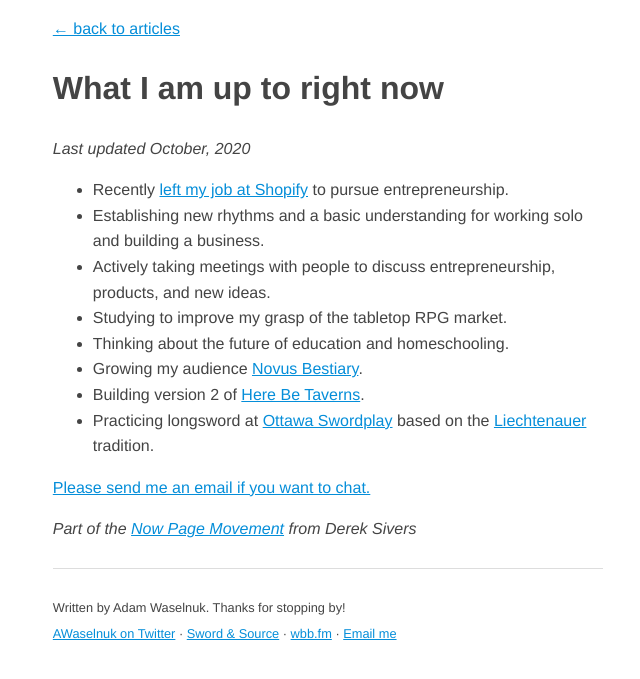
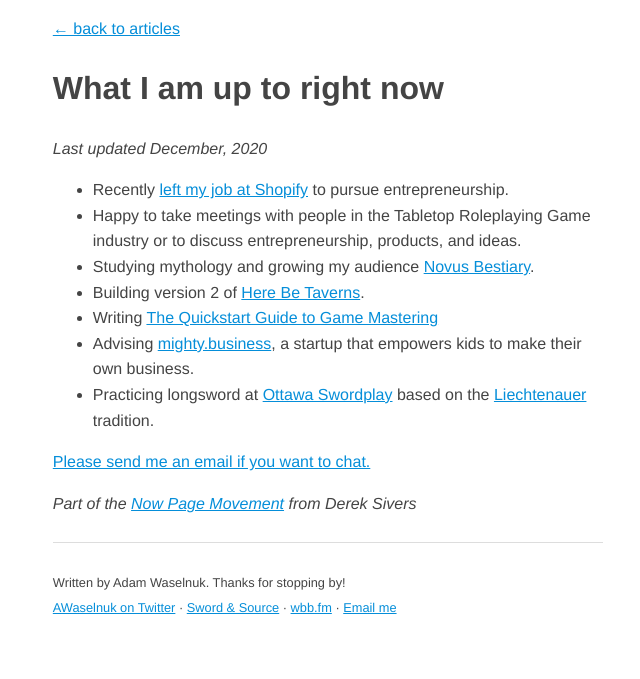
Before and after one commit to AWaselnuk/AWaselnuk.github.io, a Jekyll site: the page built from now.md, in a window 1280 px wide. Shown: the top 679 px of the page, without its empty margins (312-952 px from the left). Built offline with Jekyll 4.4.1, drawn with Linux system fonts in a browser that asks for light colours.

Commit message:
Update now page

```diff
--- a/now.md
+++ b/now.md
@@ -7,15 +7,14 @@
 
 # What I am up to right now
 
-_Last updated October, 2020_
+_Last updated December, 2020_
 
 - Recently [left my job at Shopify](https://www.adamwaselnuk.com/2020/08/27/into-the-unknown-leaving-shopify-to-build-a-business.html) to pursue entrepreneurship.
-- Establishing new rhythms and a basic understanding for working solo and building a business.
-- Actively taking meetings with people to discuss entrepreneurship, products, and new ideas.
-- Studying to improve my grasp of the tabletop RPG market.
-- Thinking about the future of education and homeschooling.
-- Growing my audience [Novus Bestiary](https://www.novusbestiary.com).
+- Happy to take meetings with people in the Tabletop Roleplaying Game industry or to discuss entrepreneurship, products, and ideas.
+- Studying mythology and growing my audience [Novus Bestiary](https://www.novusbestiary.com).
 - Building version 2 of [Here Be Taverns](http://www.herebetaverns.com).
+- Writing [The Quickstart Guide to Game Mastering](https://howtogm.guide)
+- Advising [mighty.business](mighty.business), a startup that empowers kids to make their own business.
 - Practicing longsword at [Ottawa Swordplay](https://ottawaswordplay.com/) based on the [Liechtenauer](https://en.wikipedia.org/wiki/Johannes_Liechtenauer) tradition.
 
 [Please send me an email if you want to chat.](mailto:adam.waselnuk@gmail.com)
```
